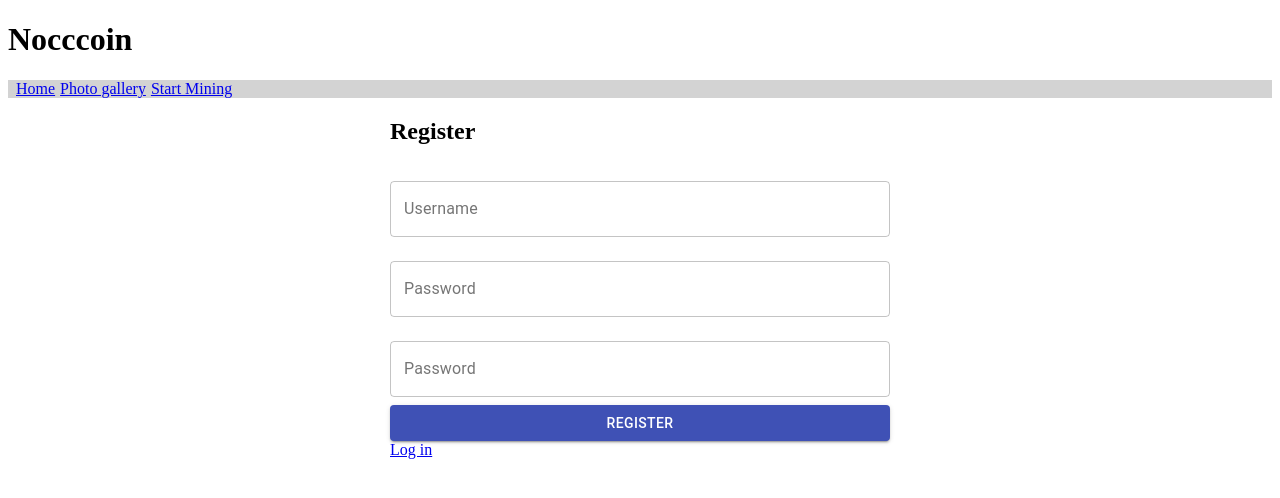
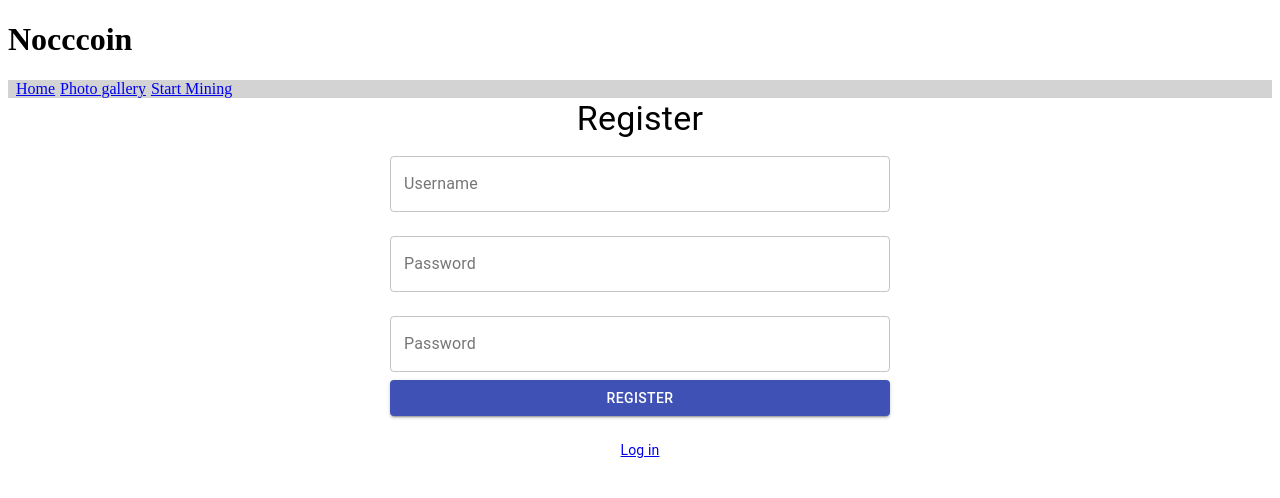
Before and after one commit to axelcedercreutz/stupidhack-2021, a React (Create React App) app in the folder front/: page /register in a window 1280 px wide. Shown: the top 498 px of the page. Built offline with nearby package versions, Linux system fonts and the light colour scheme.

Commit message:
Login and register pages

```diff
--- a/front/src/pages/LoginPage.js
+++ b/front/src/pages/LoginPage.js
@@ -1,11 +1,10 @@
 import React, { useState } from 'react';
-import { Button, TextField } from '@material-ui/core';
+import { Button, TextField, Typography, Box } from '@material-ui/core';
 import { toast } from 'react-toastify';
 import { Link } from 'react-router-dom';
 
 import useStore from '../store';
 import { Page } from '../styles';
-import userService from '../services/user';
 import loginService from '../services/login';
 import { useStyles } from '../styles/theme';
 
@@ -24,7 +23,6 @@ const LoginPage = () => {
       });
 
       window.localStorage.setItem('nocccoinUser', JSON.stringify(user));
-      userService.setToken(user._id);
       setUserId(user._id);
     } catch (exception) {
       toast.error('Failed to log in');
@@ -33,7 +31,9 @@ const LoginPage = () => {
 
   return (
     <Page>
-      <h2>Log in</h2>
+      <Typography variant="h4" component="h2" align="center" padding="20">
+        Log in
+      </Typography>
 
       <TextField
         variant="outlined"
@@ -54,6 +54,7 @@ const LoginPage = () => {
         label={'Password'}
         name={'password'}
         value={password}
+        type="password"
         onChange={({ target }) => setPassword(target.value)}
       />
 
@@ -67,7 +68,11 @@ const LoginPage = () => {
         Log in
       </Button>
 
-      <Link to="/register">Register</Link>
+      <Box p={3}>
+        <Typography variant="body2" align="center">
+          <Link to="/register">Register</Link>
+        </Typography>
+      </Box>
     </Page>
   );
 };
--- a/front/src/pages/RegisterPage.js
+++ b/front/src/pages/RegisterPage.js
@@ -1,5 +1,5 @@
 import React, { useState } from 'react';
-import { TextField, Button } from '@material-ui/core';
+import { TextField, Button, Typography, Box } from '@material-ui/core';
 import { toast } from 'react-toastify';
 import { Link } from 'react-router-dom';
 
@@ -34,7 +34,9 @@ const RegisterPage = () => {
 
   return (
     <Page>
-      <h2>Register</h2>
+      <Typography variant="h4" component="h2" align="center" padding="20">
+        Register
+      </Typography>
 
       <TextField
         variant="outlined"
@@ -43,6 +45,7 @@ const RegisterPage = () => {
         id={'username'}
         label={'Username'}
         name={'username'}
+        type="password"
         value={username}
         onChange={({ target }) => setUsername(target.value)}
       />
@@ -54,6 +57,7 @@ const RegisterPage = () => {
         id={'password'}
         label={'Password'}
         name={'password'}
+        type="password"
         value={password}
         onChange={({ target }) => setPassword(target.value)}
       />
@@ -79,7 +83,11 @@ const RegisterPage = () => {
         Register
       </Button>
 
-      <Link to="/">Log in</Link>
+      <Box p={3}>
+        <Typography variant="body2" align="center">
+          <Link to="/">Log in</Link>
+        </Typography>
+      </Box>
     </Page>
   );
 };
```
